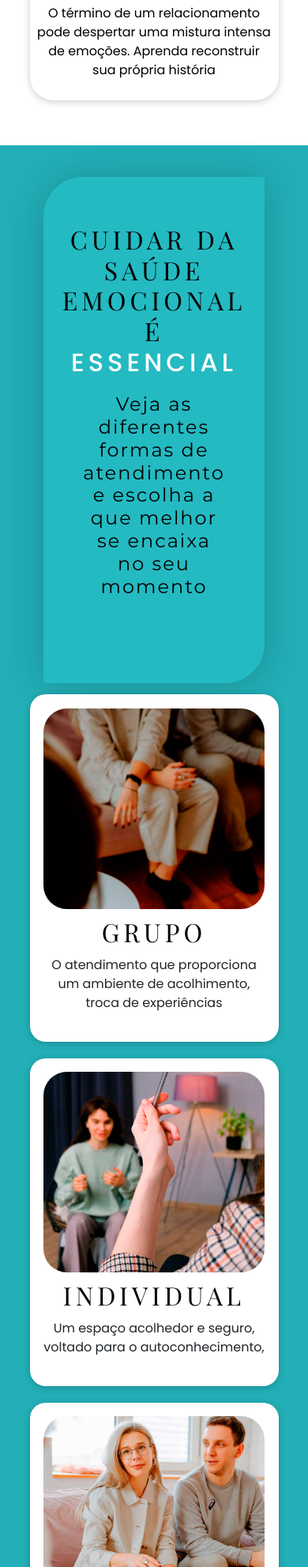
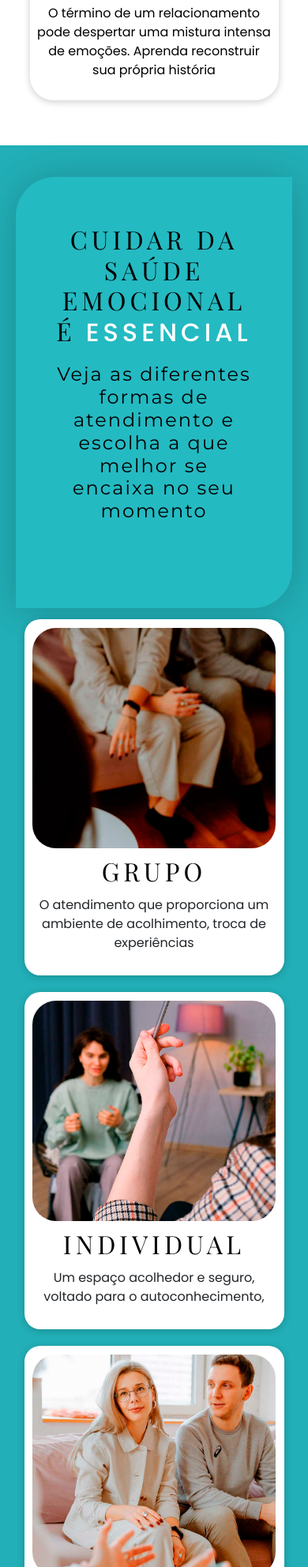
Before and after one commit to kellysouzaa/Psicologia2, a plain HTML site: page index.html in a window 390 px wide. Shown: the part 3105-5089 px from the top of the page at 79% size. Drawn offline with nearby package versions, Linux system fonts and the light colour scheme.

Commit message:
Add files via upload

```diff
--- a/index.html
+++ b/index.html
@@ -451,14 +451,33 @@ hr{
     }
 
     .boxcardatendimento{
-     width:90%;
+     width:100%;
      height: auto;
-     padding:5%;
+     padding:3%;
      margin: 3%;
 
 
+    }
 
-    }
+
+.boxtextotopo{ /*texto acima dos cards de atendimento*/
+  display:flex;
+  flex-wrap:wrap;
+  justify-content:center;
+  align-items:center;
+  width: 100%;
+  background-color:  #24bac2;;
+  padding: 50px;
+  margin-bottom: 1%;
+  border-radius: 50px 0 50px 0;
+
+
+  box-shadow:0 2px 50px rgba(0,0,0,.2);
+
+}
+
+
+
 
     .tamanhoimgatendimento{
     width: 100%;
```
